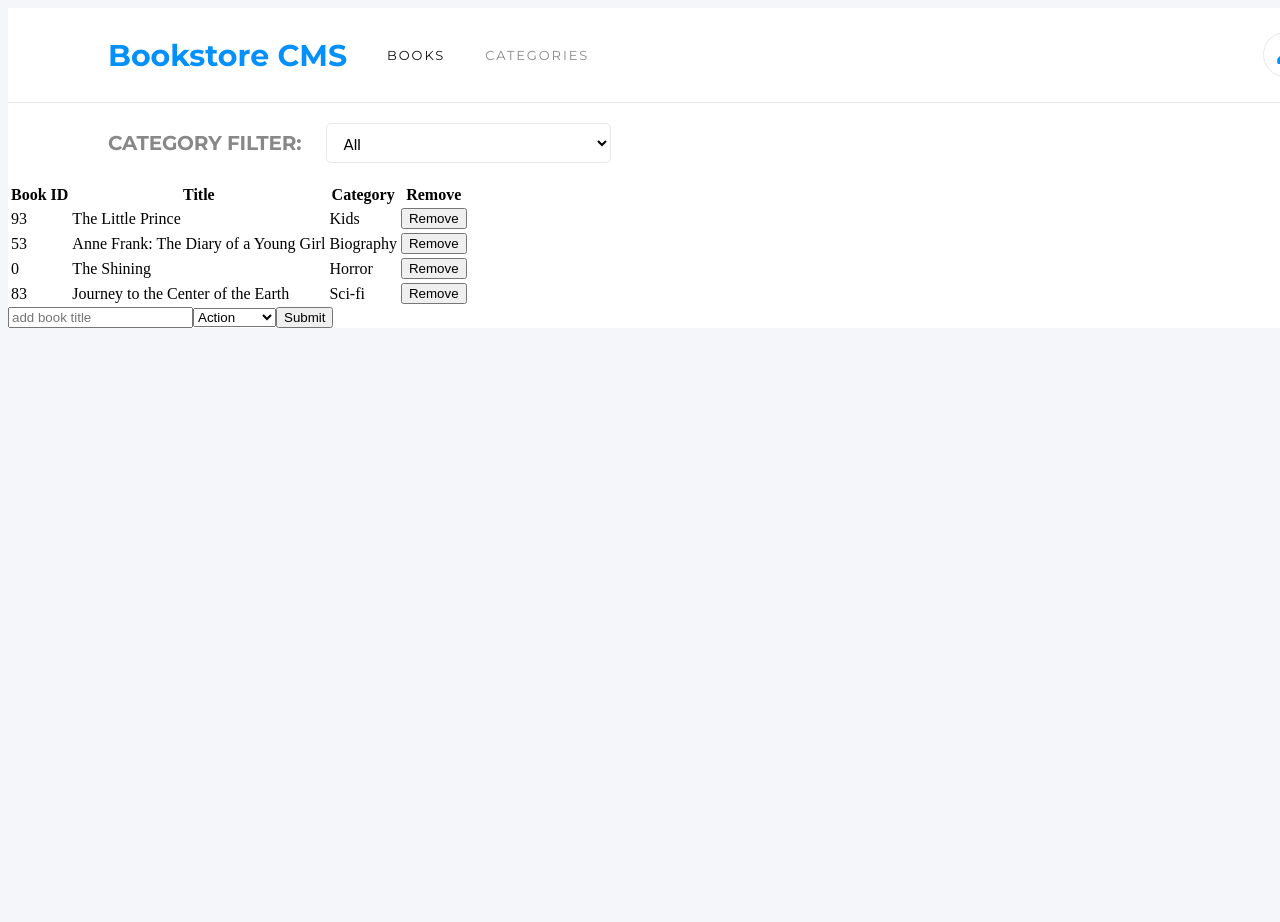
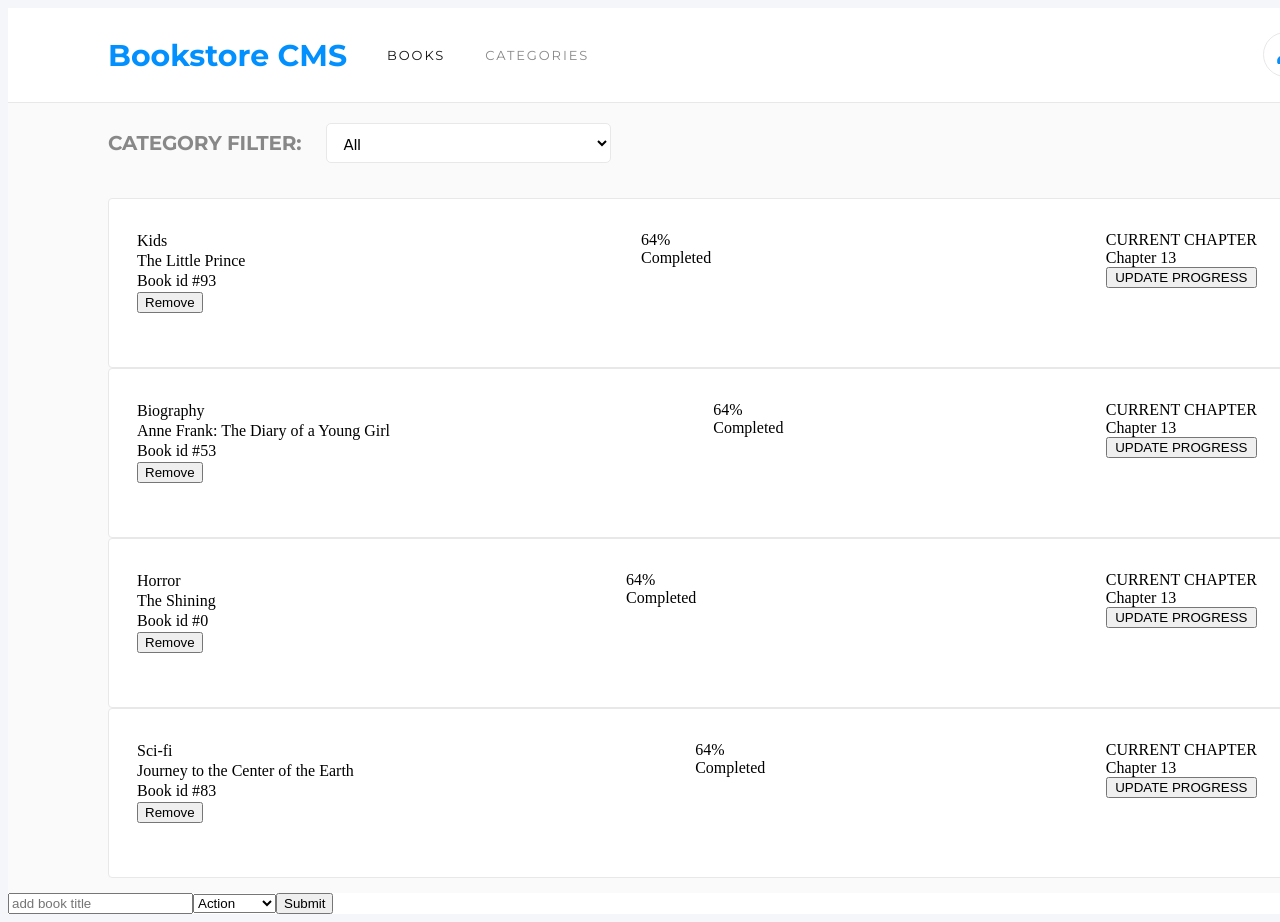
Before and after one commit to nriqu322/bookstore, a React (Create React App) app: page / in a window 1280 px wide. Shown: the top 922 px of the page. Before the commit the page ends 800 px from the top, so only its background shows below. Built offline with nearby package versions, Linux system fonts and the light colour scheme.

Commit message:
add style

```diff
--- a/src/components/book.js
+++ b/src/components/book.js
@@ -7,11 +7,25 @@ const Book = ({ book, removeBook }) => {
   };
 
   return (
-    <tr>
-      <td>{book.id}</td>
-      <td>{book.title}</td>
-      <td>{book.category}</td>
-      <td><button type="button" onClick={handleRemoveBook}>Remove</button></td>
+    <tr className="book-element">
+      <div className="first-element">
+        <td>{book.category}</td>
+        <td>{book.title}</td>
+        <td>
+          Book id #
+          {book.id}
+        </td>
+        <td><button type="button" onClick={handleRemoveBook}>Remove</button></td>
+      </div>
+      <div className="second-element">
+        <span>64%</span>
+        <span>Completed</span>
+      </div>
+      <div className="third-element">
+        <span>CURRENT CHAPTER</span>
+        <span>Chapter 13</span>
+        <button type="button">UPDATE PROGRESS</button>
+      </div>
     </tr>
   );
 };
--- a/src/containers/BooksList.js
+++ b/src/containers/BooksList.js
@@ -24,16 +24,16 @@ const BooksList = props => {
         <div>CATEGORY FILTER:</div>
         <CategoryFilter changeFilter={handleFilterChange} />
       </div>
-      <table>
-        <thead>
+      <table className="books-table">
+        {/* <thead>
           <tr>
+            <th>Category</th>
+            <th>Title</th>
             <th>Book ID</th>
-            <th>Title</th>
-            <th>Category</th>
             <th>Remove</th>
           </tr>
-        </thead>
-        <tbody>
+        </thead> */}
+        <tbody className="">
           {
           books
             .filter(book => book.category === filter || filter === 'All')
@@ -42,6 +42,7 @@ const BooksList = props => {
             ))
           }
         </tbody>
+
       </table>
     </>
   );
--- a/src/index.css
+++ b/src/index.css
@@ -65,6 +65,7 @@ li:last-child {
   font-weight: bold;
   font-family: 'Montserrat', sans-serif;
   padding: 20px 100px;
+  background-color: #fafafa;
 }
 
 .category-container div {
@@ -82,3 +83,28 @@ li:last-child {
   letter-spacing: -0.15px;
   padding: 12px;
 }
+
+.books-table {
+  padding: 15px 100px;
+  display: flex;
+  width: 100%;
+  background-color: #fafafa;
+}
+
+.book-element {
+  display: flex;
+  justify-content: space-between;
+  width: 1200px;
+  height: 170px;
+  border-radius: 4px;
+  border: 1px solid #e8e8e8;
+  background-color: #fff;
+  padding: 32px 50px 28px 27px;
+}
+
+.first-element,
+.second-element,
+.third-element {
+  display: flex;
+  flex-direction: column;
+}
```
